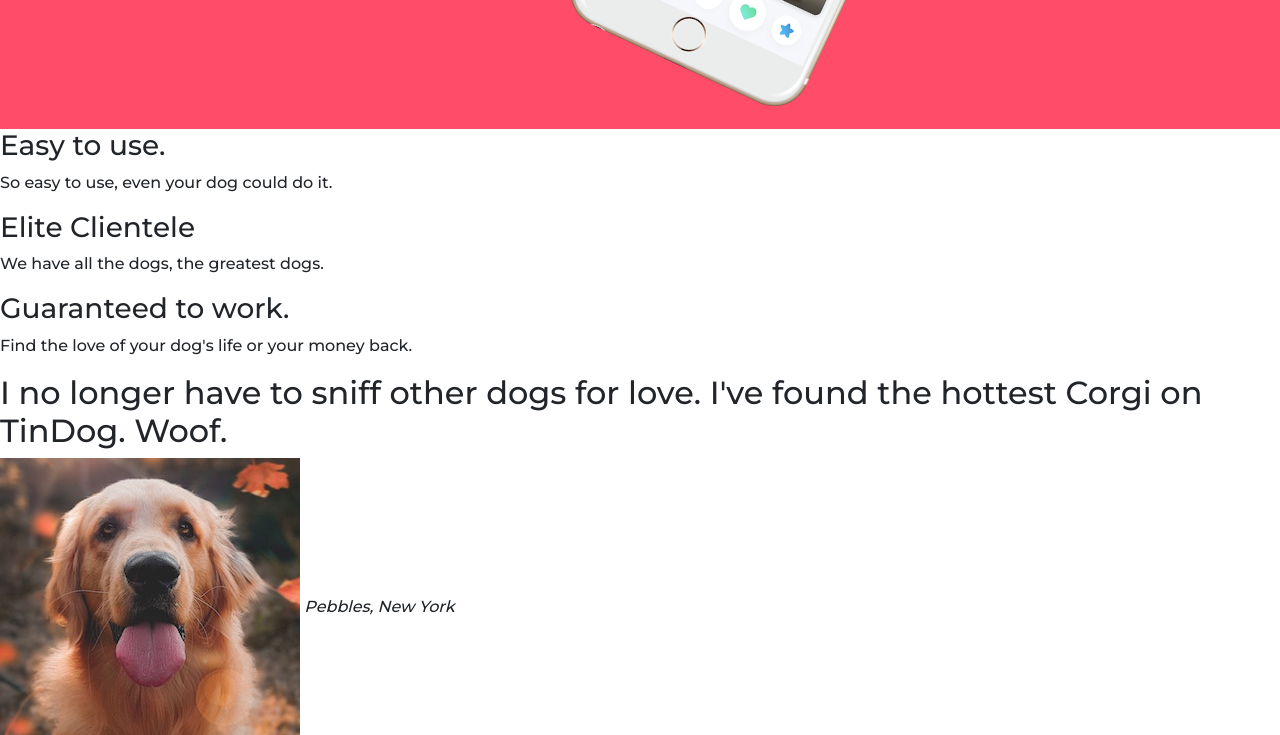
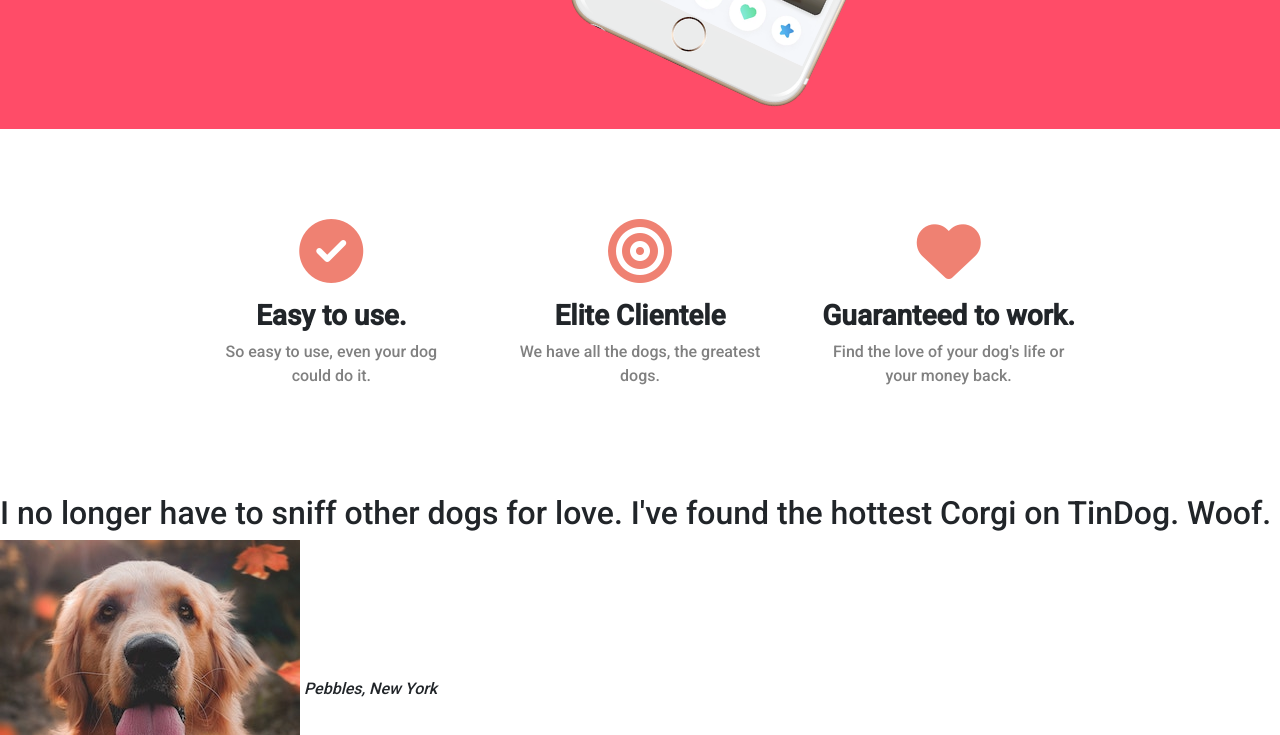
Before and after one commit to karangaikwad/Tindog, a plain HTML site: page index.html in a window 1280 px wide. Shown: the part 620-1355 px from the top of the page. Drawn offline with nearby package versions, Linux system fonts and the light colour scheme.

Commit message:
commit 3

```diff
--- a/css/styles.css
+++ b/css/styles.css
@@ -1,5 +1,5 @@
 body{
-    font-family: 'Montserrat', sans-serif;
+    font-family: 'Roboto', sans-serif;
 }
 #title{
     background-color: #ff4c68;
@@ -8,8 +8,16 @@ body{
 h1{
     font-size: 3.5rem;
     font-weight: 900;
-    font-family: 'Montserrat-black', sans-serif;
+    font-family: 'Roboto', sans-serif;
     line-height: 1.5;
+}
+h3{
+    font-weight: 800;
+    font-family: 'Roboto', sans-serif;
+}
+p{
+    color: gray;
+    padding:0 5%;
 }
 .container-fluid{
     padding: 3% 15%;
@@ -32,3 +40,16 @@ h1{
     width: 60%;
     transform: rotate(25deg);
 }
+#features{
+    padding: 7% 15%;
+}
+.feature-box{
+    text-align: center;
+}
+.icon{
+    color: #ef8172;
+    margin-bottom: 1rem;
+}
+.icon:hover{
+    color: #ff4c68;
+}
--- a/index.html
+++ b/index.html
@@ -4,14 +4,15 @@
 <head>
   <meta charset="utf-8">
   <title>tinDog</title>
+  <link rel="preconnect" href="https://fonts.gstatic.com">
+  <link href="https://fonts.googleapis.com/css2?family=Roboto:wght@500&family=Ubuntu:wght@300&display=swap" rel="stylesheet">
   <link rel="stylesheet" href="https://maxcdn.bootstrapcdn.com/bootstrap/4.0.0/css/bootstrap.min.css" integrity="sha384-Gn5384xqQ1aoWXA+058RXPxPg6fy4IWvTNh0E263XmFcJlSAwiGgFAW/dAiS6JXm" crossorigin="anonymous">
   <link rel="stylesheet" href="css/styles.css">
   <script src="https://code.jquery.com/jquery-3.2.1.slim.min.js" integrity="sha384-KJ3o2DKtIkvYIK3UENzmM7KCkRr/rE9/Qpg6aAZGJwFDMVNA/GpGFF93hXpG5KkN" crossorigin="anonymous"></script>
   <script src="https://cdnjs.cloudflare.com/ajax/libs/popper.js/1.12.9/umd/popper.min.js" integrity="sha384-ApNbgh9B+Y1QKtv3Rn7W3mgPxhU9K/ScQsAP7hUibX39j7fakFPskvXusvfa0b4Q" crossorigin="anonymous"></script>
   <script src="https://maxcdn.bootstrapcdn.com/bootstrap/4.0.0/js/bootstrap.min.js" integrity="sha384-JZR6Spejh4U02d8jOt6vLEHfe/JQGiRRSQQxSfFWpi1MquVdAyjUar5+76PVCmYl" crossorigin="anonymous"></script>
 
-  <link rel="preconnect" href="https://fonts.gstatic.com">
-  <link href="https://fonts.googleapis.com/css2?family=Montserrat:wght@500&family=Ubuntu:wght@300&display=swap" rel="stylesheet">
+
   <script src="https://kit.fontawesome.com/2af2062dd8.js" crossorigin="anonymous"></script>
 </head>
 
@@ -61,16 +62,23 @@
   <!-- Features -->
 
   <section id="features">
-
+    <div class="row">
+      <div class="feature-box col-lg-4">
+        <i class="icon fas fa-check-circle fa-4x" a></i>
         <h3>Easy to use.</h3>
         <p>So easy to use, even your dog could do it.</p>
-
+      </div>
+      <div class="feature-box col-lg-4">
+      <i class="icon fas fa-bullseye fa-4x"></i>
       <h3>Elite Clientele</h3>
       <p>We have all the dogs, the greatest dogs.</p>
-
+    </div>
+      <div class="feature-box col-lg-4">
+      <i class="icon fas fa-heart fa-4x"></i>
       <h3>Guaranteed to work.</h3>
       <p>Find the love of your dog's life or your money back.</p>
-
+    </div>
+  </div>
   </section>
 
 
```
Lines whose indentation alone changed are shown as unchanged.
